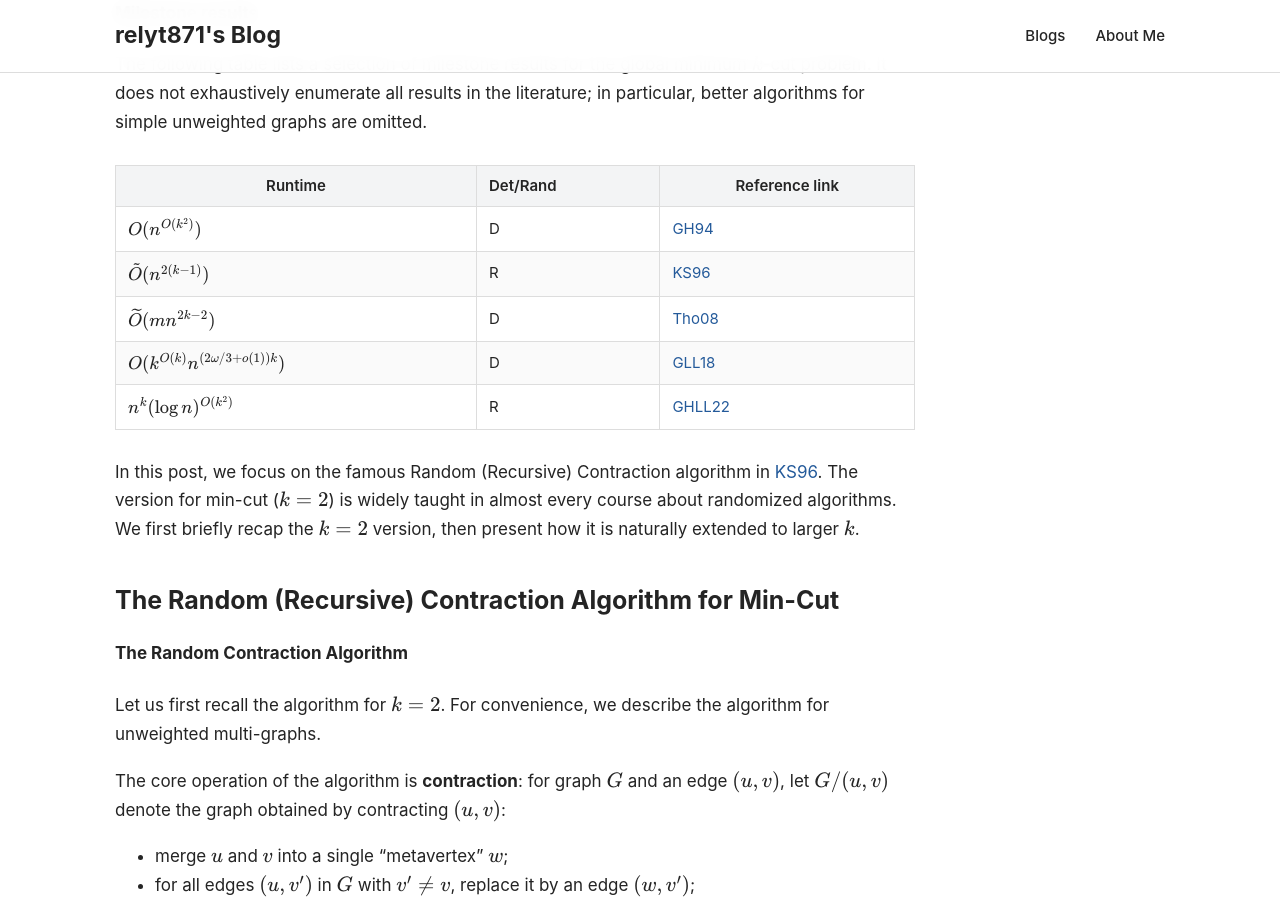
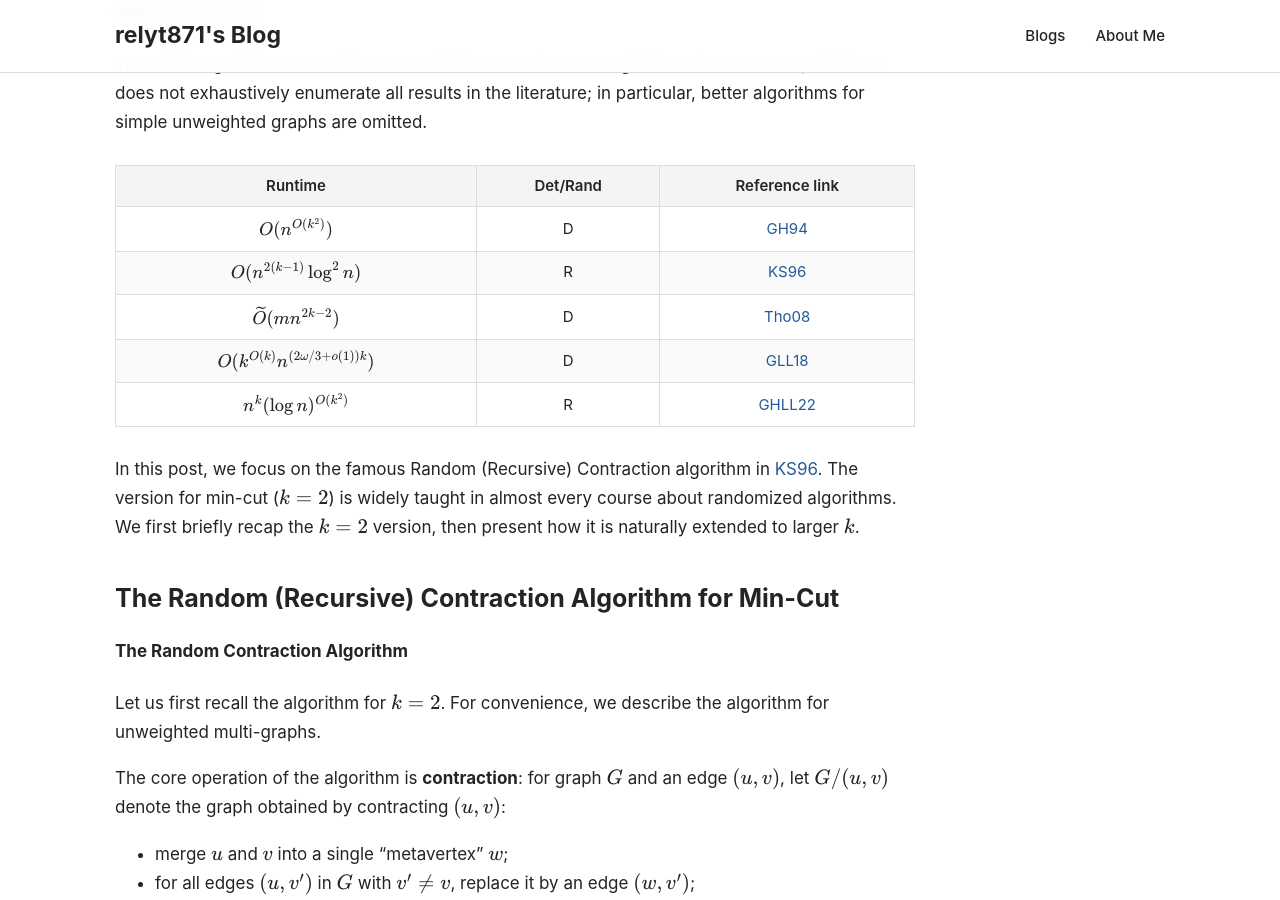
Before and after one commit to relyt871/relyt871.github.io, a Jekyll site: the page built from _posts/2026-08-10-Minimum-k-Cut.md, in a window 1280 px wide and 900 px high, scrolled down 1193 px. Built offline with Jekyll 4.4.1, drawn with Linux system fonts in a browser that asks for light colours; nearby versions of some CDN libraries; Markdown is read by kramdown in place of the engine named in the settings; comment, search, counter and statistics services are not loaded.

Commit message:
Update 2026-08-10-Minimum-k-Cut.md

```diff
--- a/_posts/2026-08-10-Minimum-k-Cut.md
+++ b/_posts/2026-08-10-Minimum-k-Cut.md
@@ -34,13 +34,13 @@ Intriguingly, for $k\geq 3$, the computational complexity of the two problems di
 
 The following table lists a selection of milestone results for the global minimum $k$-cut problem. It does not exhaustively enumerate all results in the literature; in particular, better algorithms for simple unweighted graphs are omitted.
 
-| Runtime                            | Det/Rand | Reference link                                   |
-| ---------------------------------- | :------- | ------------------------------------------------ |
-| $O(n^{O(k^2)})$                    | D        | [GH94](https://doi.org/10.1287/moor.19.1.24)     |
-| $\tilde O(n^{2(k-1)})$             | R        | [KS96](https://doi.org/10.1145/234533.234534)    |
-| $\widetilde{O}(mn^{2k-2})$         | D        | [Tho08](https://doi.org/10.1145/1374376.1374402) |
-| $O(k^{O(k)}n^{(2\omega/3+o(1))k})$ | D        | [GLL18](https://doi.org/10.1109/FOCS.2018.00020) |
-| $n^k(\log n)^{O(k^2)}$             | R        | [GHLL22](https://doi.org/10.1145/3478018)        |
+|              Runtime               | Det/Rand |                  Reference link                  |
+| :--------------------------------: | :------: | :----------------------------------------------: |
+|          $O(n^{O(k^2)})$           |    D     |   [GH94](https://doi.org/10.1287/moor.19.1.24)   |
+|      $O(n^{2(k-1)}\log^2 n)$       |    R     |  [KS96](https://doi.org/10.1145/234533.234534)   |
+|     $\widetilde{O}(mn^{2k-2})$     |    D     | [Tho08](https://doi.org/10.1145/1374376.1374402) |
+| $O(k^{O(k)}n^{(2\omega/3+o(1))k})$ |    D     | [GLL18](https://doi.org/10.1109/FOCS.2018.00020) |
+|       $n^k(\log n)^{O(k^2)}$       |    R     |    [GHLL22](https://doi.org/10.1145/3478018)     |
 
 In this post, we focus on the famous Random (Recursive) Contraction algorithm in [KS96](https://doi.org/10.1145/234533.234534). The version for min-cut ($k=2$) is widely taught in almost every course about randomized algorithms. We first briefly recap the $k=2$ version, then present how it is naturally extended to larger $k$.
 
```
